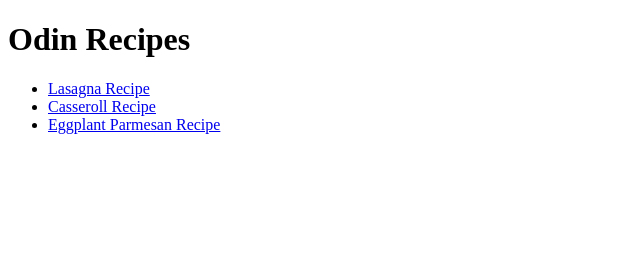
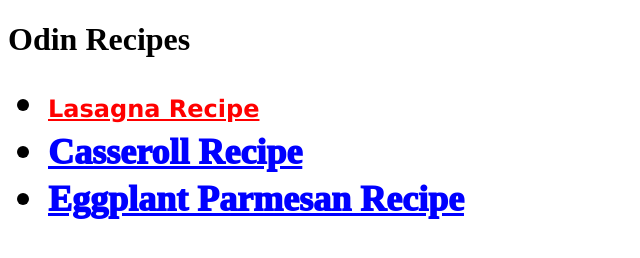
Before and after one commit to ulvi95/odin-recipes, a plain HTML site: page index.html in a window 1280 px wide. Shown: the whole page, without its empty margins (0-640 px from the left). Drawn offline with Linux system fonts and the light colour scheme.

Commit message:
Review CSS tutorial result 1.0

```diff
--- a/index.html
+++ b/index.html
@@ -2,6 +2,7 @@
 <html lang="en">
 <head>
 <meta charset="utf-8">
+<link rel="stylesheet" href="styles.css">
 <title>Odin Project Tutorial Recipes</title>
 
 
@@ -9,9 +10,9 @@
 <body>
 <h1>Odin Recipes</h1>
 <ul>
-<li><a href="./recipes/lasagna.html">Lasagna Recipe</a></li>
-<li><a href="./recipes/cabbage-roll-casserole.html">Casseroll Recipe</a></li>
-<li><a href="./recipes/eggplant-parmesan.html">Eggplant Parmesan Recipe</a></li>
+<li><a href="./recipes/lasagna.html" class="other-recipes" id="lasagna">Lasagna Recipe</a></li>
+<li><a href="./recipes/cabbage-roll-casserole.html" class="other-recipes">Casseroll Recipe</a></li>
+<li><a href="./recipes/eggplant-parmesan.html" class="other-recipes">Eggplant Parmesan Recipe</a></li>
 </ul>
 </body>
 
--- /dev/null
+++ b/styles.css
@@ -0,0 +1,21 @@
+.other-recipes
+{
+    color: blue;
+    font-weight: 1000;
+    text-align: center;
+    font-size: 36px;
+}
+
+#lasagna
+{
+    color:red;
+    font-family: Verdana, "Times New Roman", sans-serif;
+    font-weight: bold;
+    font-size: 24px;
+    text-align: left;
+}
+
+li
+{
+    font-size:40px;
+}
```
Also changed, not shown: recipes/cabbage-roll-casserole.html (+1 -0 lines), recipes/eggplant-parmesan.html (+4 -3 lines), recipes/lasagna.html (+2 -1 lines), recipes/styles.css (added, +23 -0 lines).
